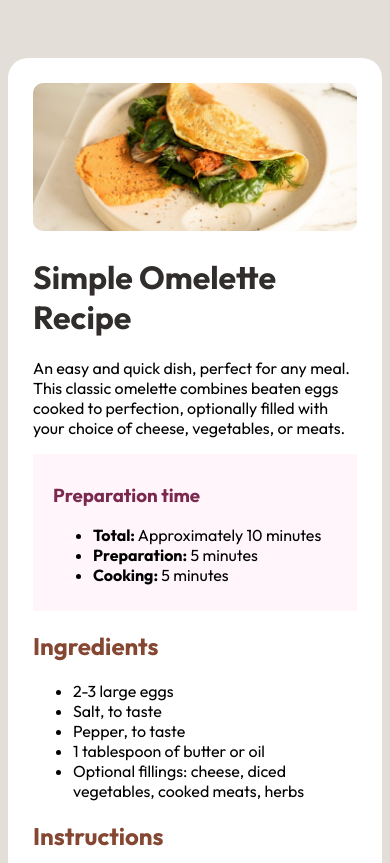
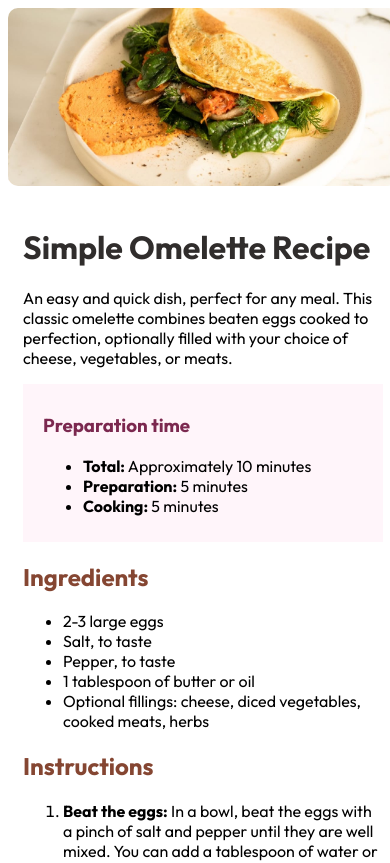
Before and after one commit to Akinwande-Mhayormarkdee-Oladipo/recipe-page-frontendmentor, a plain HTML site: page index.html in a window 390 px wide. Shown: the top 863 px of the page. Drawn offline with Linux system fonts and the light colour scheme.

Commit message:
Added media query for mobile

```diff
--- a/css/styles.css
+++ b/css/styles.css
@@ -56,3 +56,23 @@ body .bold-text {
 .wrapper .calories .quantity {
   color: hsl(332, 51%, 32%);
 }
+
+@media only screen and (max-width: 768px) {
+  body {
+    padding: 0;
+    background-color: white;
+    width: 100%;
+  }
+  .wrapper {
+    padding: 0;
+    margin: 0;
+    border-radius: 0px;
+  }
+  .wrapper img {
+    width: 100%;
+  }
+  .content {
+    margin: 0;
+    padding: 15px;
+  }
+}
--- a/index.html
+++ b/index.html
@@ -14,7 +14,10 @@
   </head>
   <body>
     <div class="wrapper">
+
+
     <img src="images/image-omelette.jpeg" alt="omelette picture">
+    <div class="content">
     <h1>Simple Omelette Recipe</h1>
     <p>
       An easy and quick dish, perfect for any meal. This classic omelette
@@ -114,7 +117,9 @@
           </td>
         </tr>
       </table>
-    </section></div>
-
+    </section>
+    </div>
+</div>
+    </div>
   </body>
 </html>
--- a/sass/sass.scss
+++ b/sass/sass.scss
@@ -77,3 +77,28 @@ body{
     }
 
 }
+
+@media only screen and (max-width: 768px){
+    body{
+        padding:0;
+        background-color: white;
+        width: 100%;
+
+    }
+    .wrapper{
+
+            padding: 0;
+            margin: 0;
+            border-radius: 0px;;
+
+            img{
+                width: 100%;
+            }
+        }
+
+        .content{
+            margin: 0;
+           padding: 15px;
+
+        }
+}
```
